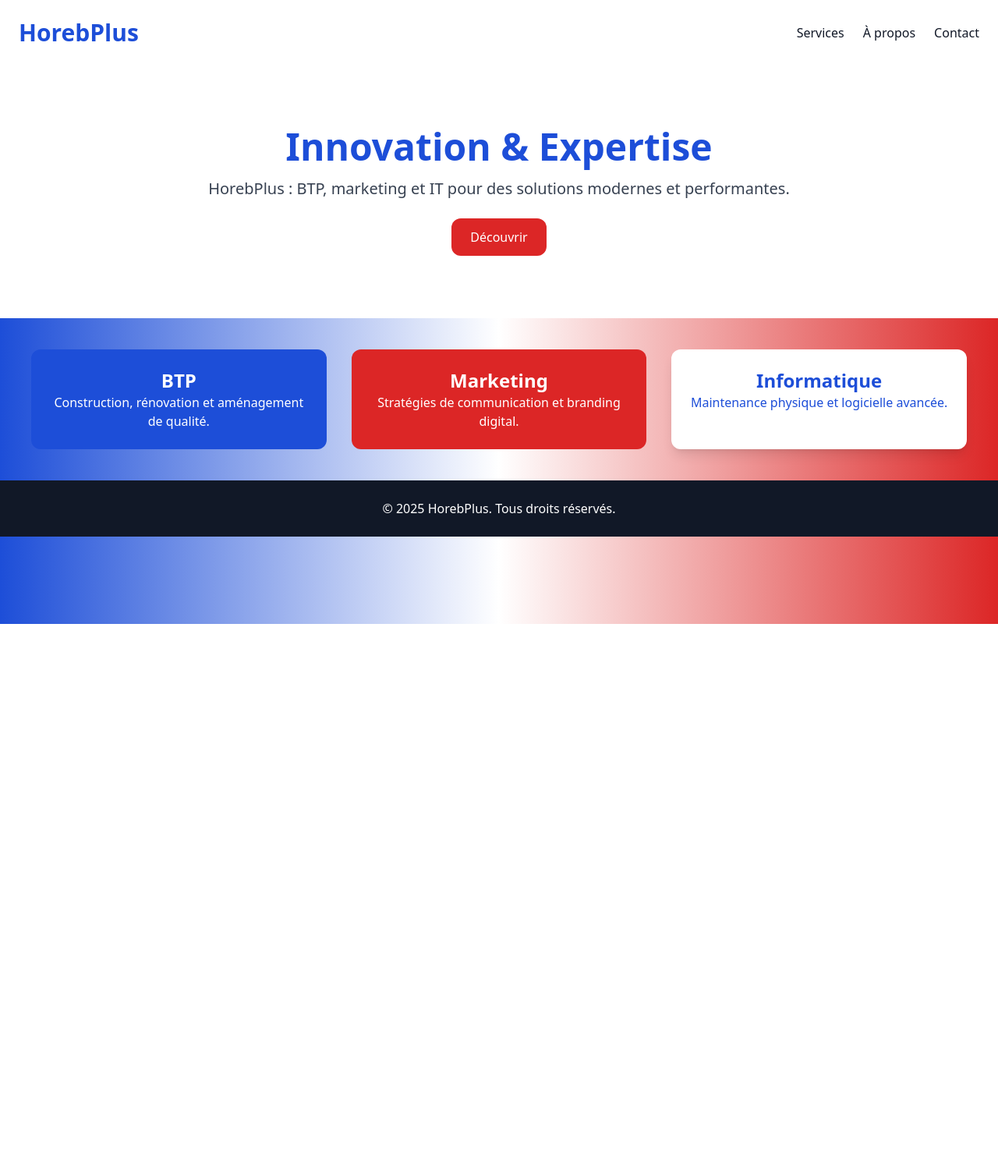
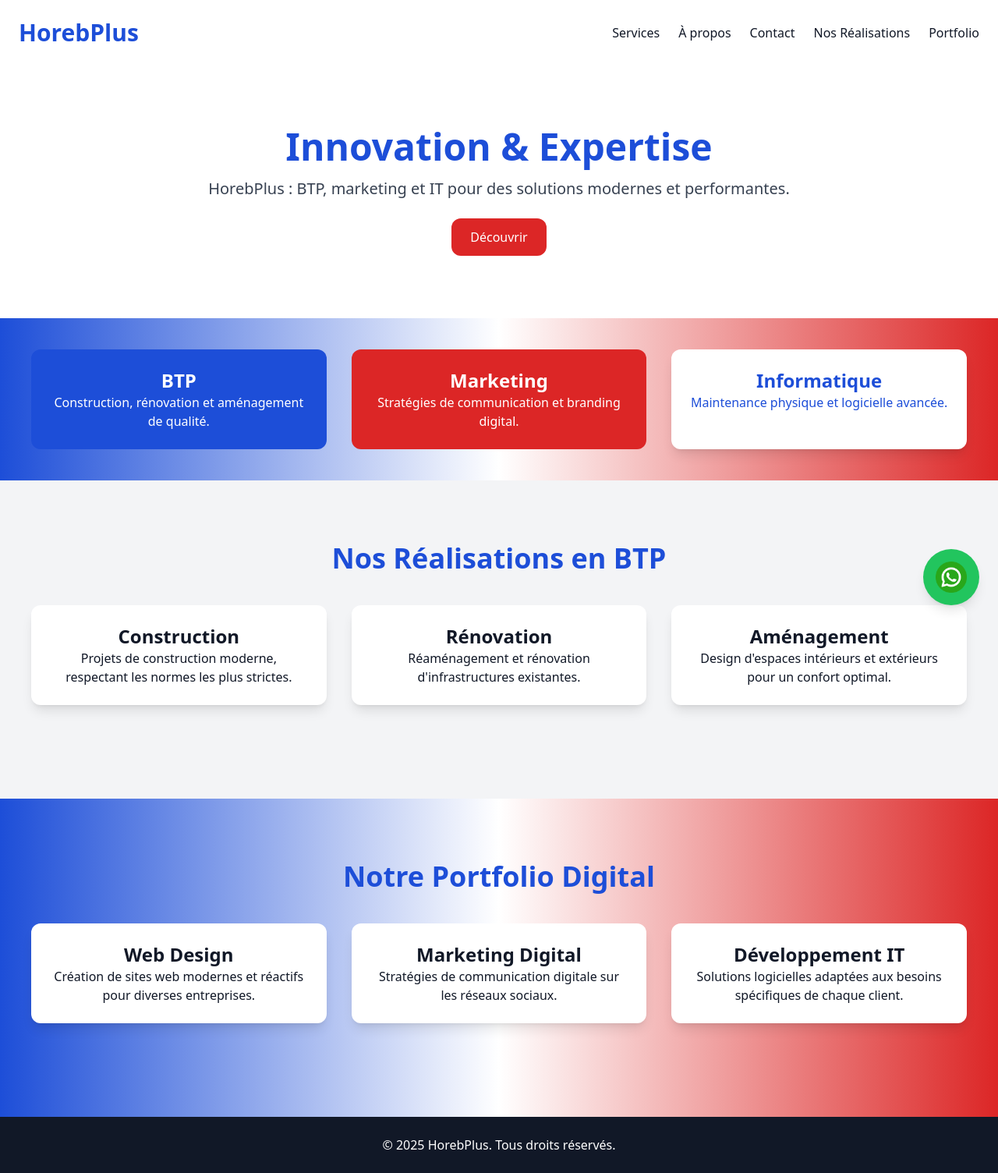
Before and after one commit to pytharchimede/horebplus_website, a PHP site: page / in a window 1280 px wide. Shown: the whole page at 78% size. Before the commit the page ends 800 px from the top, so only its background shows below. Run offline with PHP 8.4, Linux system fonts and the light colour scheme; some libraries are stand-ins or nearby versions.

Commit message:
Design initial okay, but I think the design is too simple. It's too simple to be a game. I think it needs more details and more things to do. I think it needs more things to do. I think it needs more things to do. I think it needs more things to do. I

```diff
--- a/index.php
+++ b/index.php
@@ -18,6 +18,8 @@
                 <li><a href="#services" class="hover:text-red-600">Services</a></li>
                 <li><a href="#about" class="hover:text-red-600">À propos</a></li>
                 <li><a href="#contact" class="hover:text-red-600">Contact</a></li>
+                <li><a href="#realisations" class="hover:text-red-600">Nos Réalisations</a></li>
+                <li><a href="#portfolio" class="hover:text-red-600">Portfolio</a></li>
             </ul>
         </nav>
     </header>
@@ -45,6 +47,49 @@
         </div>
     </section>
 
+    <!-- Nos Réalisations -->
+    <section id="realisations" class="py-20 bg-gray-100">
+        <h2 class="text-4xl font-bold text-center text-blue-700">Nos Réalisations en BTP</h2>
+        <div class="grid md:grid-cols-3 gap-8 p-10">
+            <div class="bg-white shadow-lg p-6 rounded-xl text-center">
+                <h3 class="text-2xl font-bold">Construction</h3>
+                <p>Projets de construction moderne, respectant les normes les plus strictes.</p>
+            </div>
+            <div class="bg-white shadow-lg p-6 rounded-xl text-center">
+                <h3 class="text-2xl font-bold">Rénovation</h3>
+                <p>Réaménagement et rénovation d'infrastructures existantes.</p>
+            </div>
+            <div class="bg-white shadow-lg p-6 rounded-xl text-center">
+                <h3 class="text-2xl font-bold">Aménagement</h3>
+                <p>Design d'espaces intérieurs et extérieurs pour un confort optimal.</p>
+            </div>
+        </div>
+    </section>
+
+    <!-- Portfolio -->
+    <section id="portfolio" class="py-20">
+        <h2 class="text-4xl font-bold text-center text-blue-700">Notre Portfolio Digital</h2>
+        <div class="grid md:grid-cols-3 gap-8 p-10">
+            <div class="bg-white shadow-lg p-6 rounded-xl text-center">
+                <h3 class="text-2xl font-bold">Web Design</h3>
+                <p>Création de sites web modernes et réactifs pour diverses entreprises.</p>
+            </div>
+            <div class="bg-white shadow-lg p-6 rounded-xl text-center">
+                <h3 class="text-2xl font-bold">Marketing Digital</h3>
+                <p>Stratégies de communication digitale sur les réseaux sociaux.</p>
+            </div>
+            <div class="bg-white shadow-lg p-6 rounded-xl text-center">
+                <h3 class="text-2xl font-bold">Développement IT</h3>
+                <p>Solutions logicielles adaptées aux besoins spécifiques de chaque client.</p>
+            </div>
+        </div>
+    </section>
+
+    <!-- WhatsApp Floating Button -->
+    <a href="https://wa.me/+225123456789" target="_blank" class="fixed bottom-6 right-6 bg-green-500 p-4 rounded-full shadow-lg hover:bg-green-600">
+        <img src="assets/icon/social/whatsapp.png" alt="WhatsApp" class="w-10 h-10">
+    </a>
+
     <!-- Footer -->
     <footer class="text-center py-6 bg-gray-900 text-white">
         <p>&copy; <?php echo date('Y'); ?> HorebPlus. Tous droits réservés.</p>
```
Also changed, not shown: assets/icon/payment/carte_credit.png (added), assets/icon/payment/logo_cash.png (added), assets/icon/payment/logo_cheque.png (added), assets/icon/payment/logo_djamo.png (added), assets/icon/payment/logo_flooz.png (added), assets/icon/payment/logo_momo.png (added), assets/icon/payment/logo_om.png (added), assets/icon/payment/logo_wave.png (added), assets/icon/payment/virement_bancaire.png (added), assets/icon/social/facebook.png (added), assets/icon/social/instagram.png (added), assets/icon/social/linkedin.png (added), assets/icon/social/sociale.png (added), assets/icon/social/tic-tac.png (added), 2 more files.
